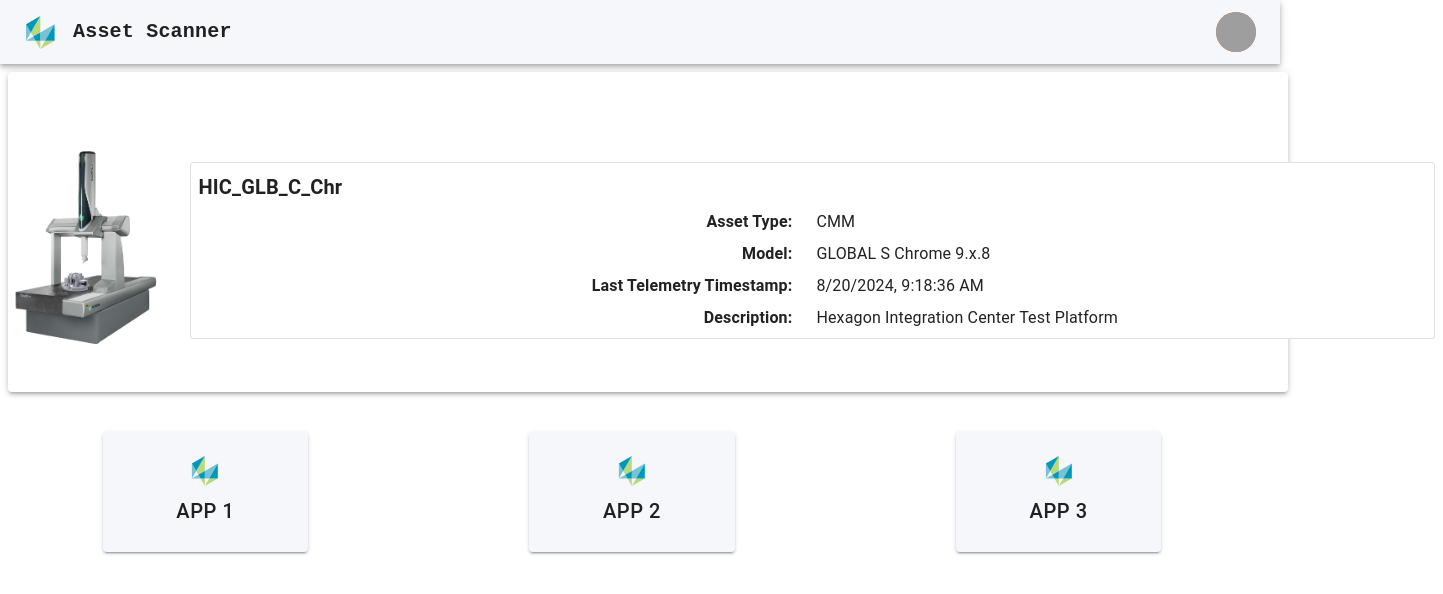
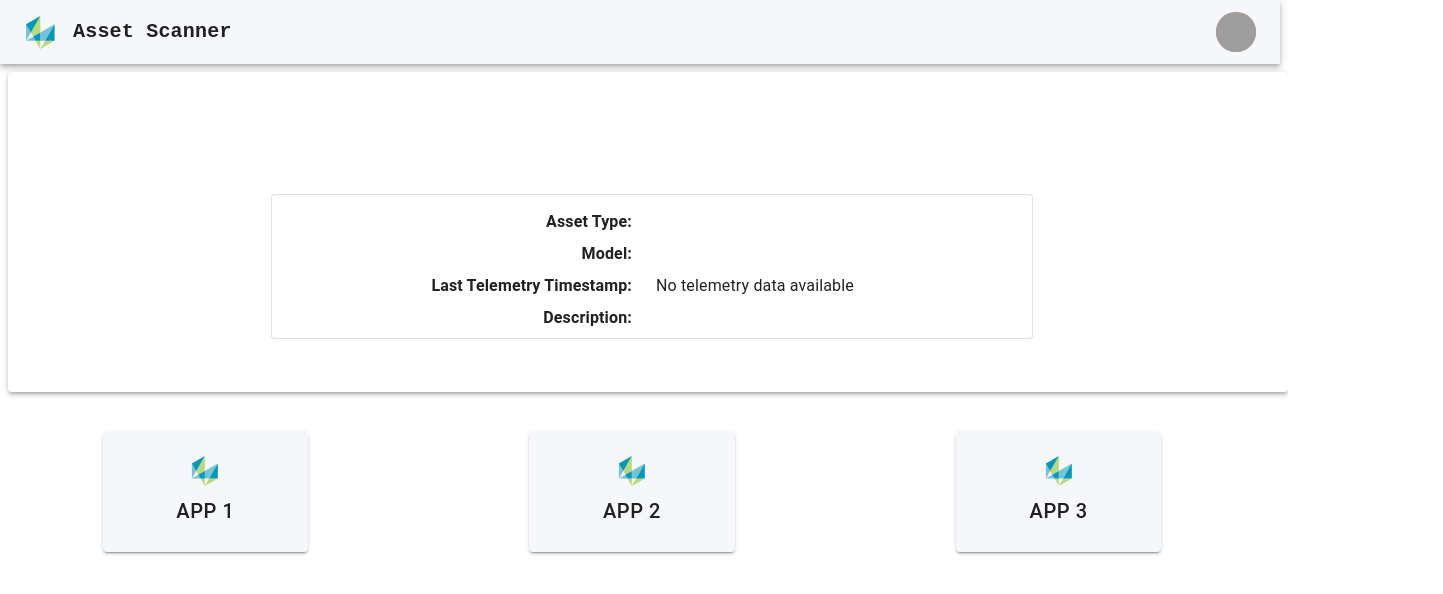
Before and after one commit to rravithejareddy/nexus_asset_scanner, a React (Create React App) app: page / in a window 1280 px wide. Shown: the top 594 px of the page, 1443 px wide, since content can reach past the window. Built offline with nearby package versions, Linux system fonts and the light colour scheme; grey boxes are pictures that could not be loaded.

Commit message:
Routes are updated

```diff
--- a/src/App.tsx
+++ b/src/App.tsx
@@ -1,6 +1,7 @@
 import React, { useState, useEffect } from "react";
 import "./App.css";
 import Home from "./pages/Home";
+import { Route, Routes } from "react-router-dom";
 import { useLocation } from "react-router-dom";
 
 function App() {
@@ -17,9 +18,10 @@
   }, []);
 
   return (
-    <div>
-      <Home />
-    </div>
+    <Routes>
+      <Route path="/:objectId" element={<Home objectId={objectId} />} />
+      <Route path="/" element={<Home />} />
+    </Routes>
   );
 }
 
--- a/src/component/Description.tsx
+++ b/src/component/Description.tsx
@@ -9,15 +9,18 @@
 
 import mockData from "../data/assetData.json";
 
-const Description = () => {
-  const fixedObjectID = '3ca985c0-9a87-43a8-af1f-6fe89a65f41a';
+const Description = (props:any) => {
+  // const fixedObjectID = '3ca985c0-9a87-43a8-af1f-6fe89a65f41a';
+  console.log("Object Id in Description : " + props.objectId);
+  const URLObjectId = props.objectId;
+
   const [data, setData] = useState<any>(null);
   useEffect(() => {
-    if (fixedObjectID) {
-      const item = mockData.find((data) => data.ObjectID === fixedObjectID);
+    if (URLObjectId) {
+      const item = mockData.find((data) => data.ObjectID === URLObjectId);
       setData(item || null);
     }
-  }, []);
+  }, [URLObjectId]);
 
   const getImageForAssetType = (assetType: string) => {
     switch (assetType) {
--- a/src/component/NavButton.tsx
+++ b/src/component/NavButton.tsx
@@ -2,8 +2,9 @@
 import { Grid, Button, Box } from "@mui/material";
 import Logo from "../data/Images/hexagon-logo.svg";
 
-const NavButton = () => {
+const NavButton = (props:any) => {
   const appLink = ["App 1", "App 2", "App 3"];
+  console.log("NavButton Props: " + props.objectId);
 
   return (
     <Grid
--- a/src/pages/Home.tsx
+++ b/src/pages/Home.tsx
@@ -4,24 +4,20 @@
 import NavButton from "../component/NavButton";
 import { Box } from "@mui/material";
 
-const Home = () => {
-  const handleQRScannerClick = () => {
-    // Add QR Scanner functionality here
-  };
+interface HomeProps {
+  objectId?: string;
+}
 
-  const handleOpenAppClick = () => {
-    // Add Open App functionality here
-  };
-
+const Home: React.FC<HomeProps> = ({ objectId }) => {
   return (
     <div style={styles.app}>
       <Header />
       <Box>
         <Box>
-          <Description />
+          <Description objectId={objectId} />
         </Box>
       </Box>
-      <NavButton />
+      <NavButton objectId={objectId}/>
     </div>
   );
 };
```
